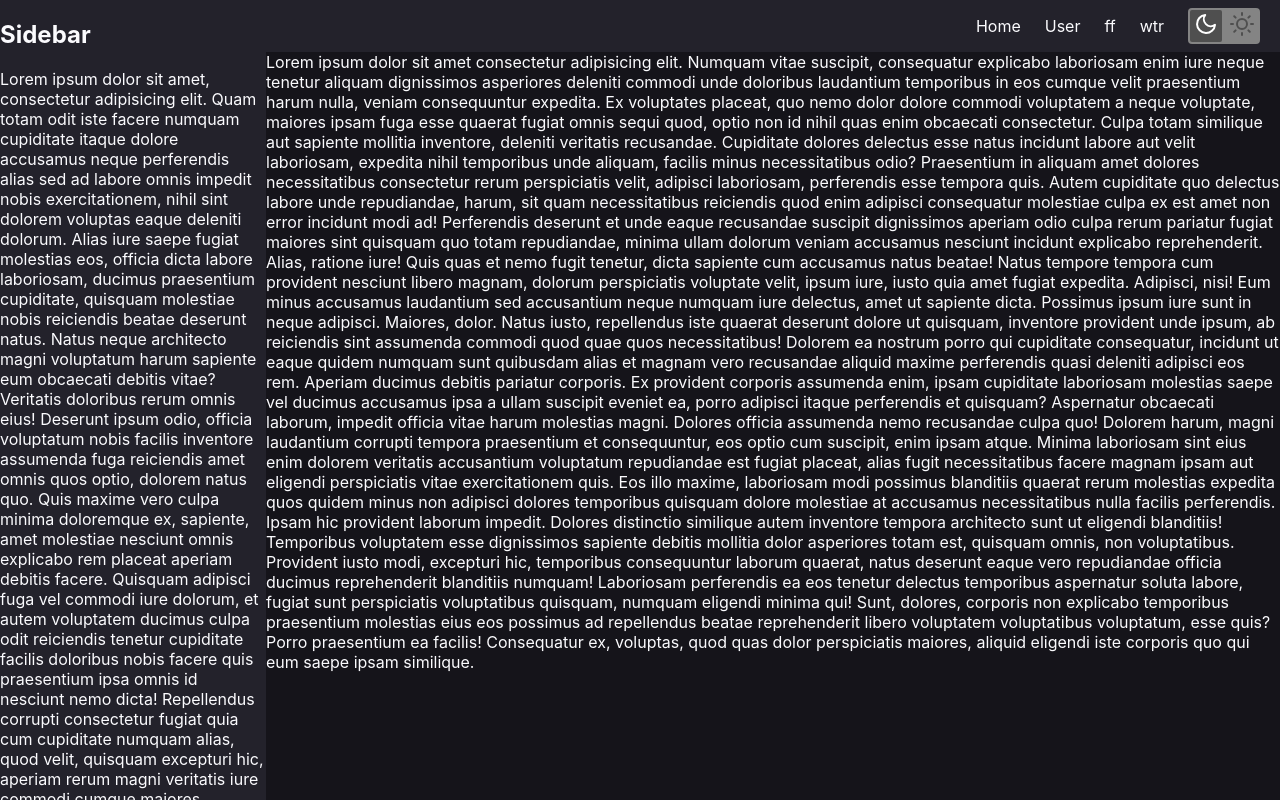
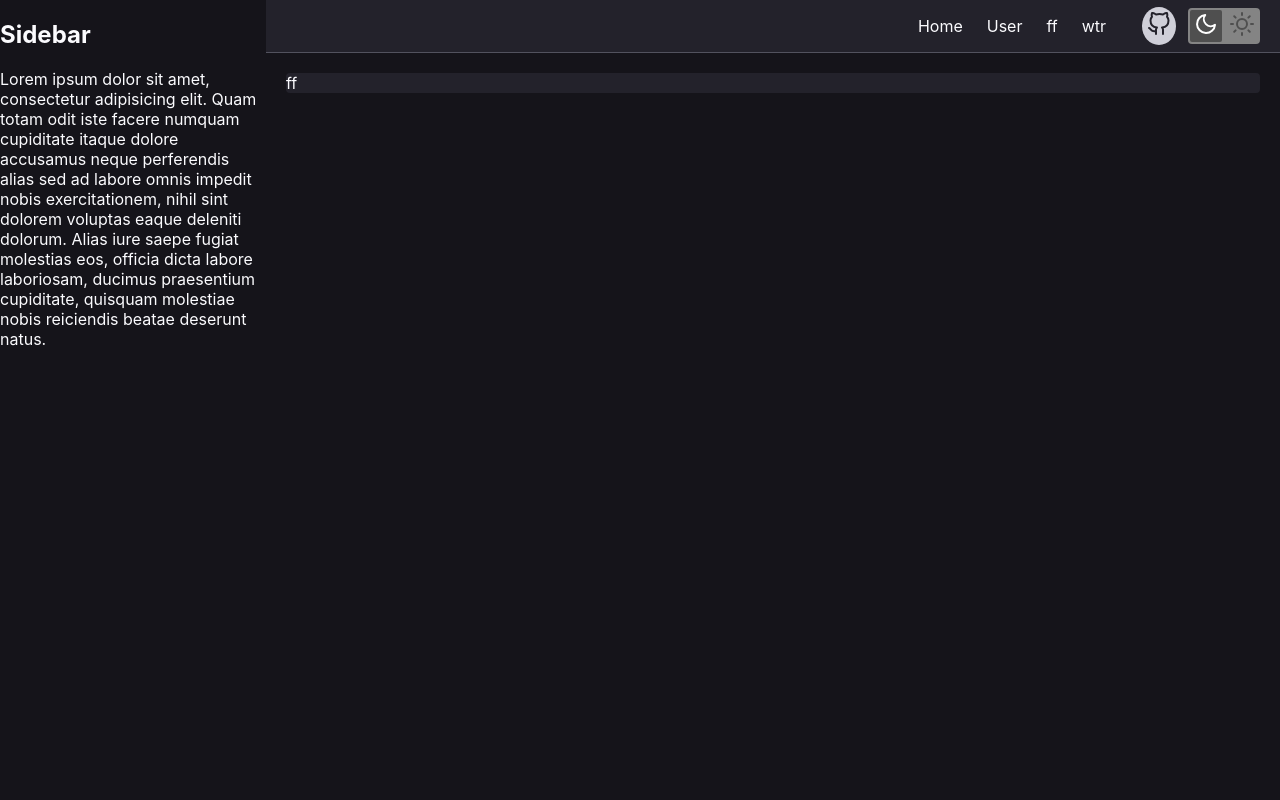
Before and after one commit to OwenHelios/ugc, a React (Create React App) app: page / in a window 1280 px wide. Built offline with nearby package versions, Linux system fonts and the light colour scheme.

Commit message:
header border and github link

```diff
--- a/src/components/Header.tsx
+++ b/src/components/Header.tsx
@@ -2,6 +2,7 @@ import { Link } from 'react-router-dom'
 import 'styles/Header.css'
 import DarkModeToggle from 'components/DarkModeToggle'
 import { FiMenu } from 'react-icons/fi'
+import { FiGithub } from 'react-icons/fi'
 const Header = () => {
   const openSidebar = () => {
     const sidebar = document.querySelector('.sidebar')
@@ -31,6 +32,13 @@ const Header = () => {
             <Link to="/water">wtr</Link>
           </li>
         </ul>
+        <div className="github">
+          <a href="https://github.com/OwenHelios/ugc">
+            <i>
+              <FiGithub />
+            </i>
+          </a>
+        </div>
         <DarkModeToggle />
       </div>
     </header>
--- a/src/components/Sidebar.tsx
+++ b/src/components/Sidebar.tsx
@@ -17,23 +17,7 @@ const Sidebar = () => {
           nihil sint dolorem voluptas eaque deleniti dolorum. Alias iure saepe
           fugiat molestias eos, officia dicta labore laboriosam, ducimus
           praesentium cupiditate, quisquam molestiae nobis reiciendis beatae
-          deserunt natus. Natus neque architecto magni voluptatum harum sapiente
-          eum obcaecati debitis vitae? Veritatis doloribus rerum omnis eius!
-          Deserunt ipsum odio, officia voluptatum nobis facilis inventore
-          assumenda fuga reiciendis amet omnis quos optio, dolorem natus quo.
-          Quis maxime vero culpa minima doloremque ex, sapiente, amet molestiae
-          nesciunt omnis explicabo rem placeat aperiam debitis facere. Quisquam
-          adipisci fuga vel commodi iure dolorum, et autem voluptatem ducimus
-          culpa odit reiciendis tenetur cupiditate facilis doloribus nobis
-          facere quis praesentium ipsa omnis id nesciunt nemo dicta! Repellendus
-          corrupti consectetur fugiat quia cum cupiditate numquam alias, quod
-          velit, quisquam excepturi hic, aperiam rerum magni veritatis iure
-          commodi cumque maiores nesciunt delectus pariatur? Ipsam tempore
-          minima tenetur ducimus sint sunt beatae fugit reprehenderit
-          consequuntur accusantium, delectus, placeat deserunt similique.
-          Necessitatibus itaque ipsam amet a laboriosam. Reiciendis facere
-          labore corporis? Inventore, nostrum accusantium perferendis ut velit
-          eveniet pariatur, tempora illum architecto repellendus ex autem.
+          deserunt natus.
         </div>
       </aside>
       <div className="overlay" onClick={closeSidebar}></div>
--- a/src/pages/Home.tsx
+++ b/src/pages/Home.tsx
@@ -1,63 +1,10 @@
+import 'styles/Home.css'
+
 const Home = () => {
   return (
-    <main className="content">
-      <div>
-        Lorem ipsum dolor sit amet consectetur adipisicing elit. Numquam vitae
-        suscipit, consequatur explicabo laboriosam enim iure neque tenetur
-        aliquam dignissimos asperiores deleniti commodi unde doloribus
-        laudantium temporibus in eos cumque velit praesentium harum nulla,
-        veniam consequuntur expedita. Ex voluptates placeat, quo nemo dolor
-        dolore commodi voluptatem a neque voluptate, maiores ipsam fuga esse
-        quaerat fugiat omnis sequi quod, optio non id nihil quas enim obcaecati
-        consectetur. Culpa totam similique aut sapiente mollitia inventore,
-        deleniti veritatis recusandae. Cupiditate dolores delectus esse natus
-        incidunt labore aut velit laboriosam, expedita nihil temporibus unde
-        aliquam, facilis minus necessitatibus odio? Praesentium in aliquam amet
-        dolores necessitatibus consectetur rerum perspiciatis velit, adipisci
-        laboriosam, perferendis esse tempora quis. Autem cupiditate quo delectus
-        labore unde repudiandae, harum, sit quam necessitatibus reiciendis quod
-        enim adipisci consequatur molestiae culpa ex est amet non error incidunt
-        modi ad! Perferendis deserunt et unde eaque recusandae suscipit
-        dignissimos aperiam odio culpa rerum pariatur fugiat maiores sint
-        quisquam quo totam repudiandae, minima ullam dolorum veniam accusamus
-        nesciunt incidunt explicabo reprehenderit. Alias, ratione iure! Quis
-        quas et nemo fugit tenetur, dicta sapiente cum accusamus natus beatae!
-        Natus tempore tempora cum provident nesciunt libero magnam, dolorum
-        perspiciatis voluptate velit, ipsum iure, iusto quia amet fugiat
-        expedita. Adipisci, nisi! Eum minus accusamus laudantium sed accusantium
-        neque numquam iure delectus, amet ut sapiente dicta. Possimus ipsum iure
-        sunt in neque adipisci. Maiores, dolor. Natus iusto, repellendus iste
-        quaerat deserunt dolore ut quisquam, inventore provident unde ipsum, ab
-        reiciendis sint assumenda commodi quod quae quos necessitatibus! Dolorem
-        ea nostrum porro qui cupiditate consequatur, incidunt ut eaque quidem
-        numquam sunt quibusdam alias et magnam vero recusandae aliquid maxime
-        perferendis quasi deleniti adipisci eos rem. Aperiam ducimus debitis
-        pariatur corporis. Ex provident corporis assumenda enim, ipsam
-        cupiditate laboriosam molestias saepe vel ducimus accusamus ipsa a ullam
-        suscipit eveniet ea, porro adipisci itaque perferendis et quisquam?
-        Aspernatur obcaecati laborum, impedit officia vitae harum molestias
-        magni. Dolores officia assumenda nemo recusandae culpa quo! Dolorem
-        harum, magni laudantium corrupti tempora praesentium et consequuntur,
-        eos optio cum suscipit, enim ipsam atque. Minima laboriosam sint eius
-        enim dolorem veritatis accusantium voluptatum repudiandae est fugiat
-        placeat, alias fugit necessitatibus facere magnam ipsam aut eligendi
-        perspiciatis vitae exercitationem quis. Eos illo maxime, laboriosam modi
-        possimus blanditiis quaerat rerum molestias expedita quos quidem minus
-        non adipisci dolores temporibus quisquam dolore molestiae at accusamus
-        necessitatibus nulla facilis perferendis. Ipsam hic provident laborum
-        impedit. Dolores distinctio similique autem inventore tempora architecto
-        sunt ut eligendi blanditiis! Temporibus voluptatem esse dignissimos
-        sapiente debitis mollitia dolor asperiores totam est, quisquam omnis,
-        non voluptatibus. Provident iusto modi, excepturi hic, temporibus
-        consequuntur laborum quaerat, natus deserunt eaque vero repudiandae
-        officia ducimus reprehenderit blanditiis numquam! Laboriosam perferendis
-        ea eos tenetur delectus temporibus aspernatur soluta labore, fugiat sunt
-        perspiciatis voluptatibus quisquam, numquam eligendi minima qui! Sunt,
-        dolores, corporis non explicabo temporibus praesentium molestias eius
-        eos possimus ad repellendus beatae reprehenderit libero voluptatem
-        voluptatibus voluptatum, esse quis? Porro praesentium ea facilis!
-        Consequatur ex, voluptas, quod quas dolor perspiciatis maiores, aliquid
-        eligendi iste corporis quo qui eum saepe ipsam similique.
+    <main>
+      <div className="main-content">
+        <div className="card">ff</div>
       </div>
     </main>
   )
--- a/src/styles/Header.css
+++ b/src/styles/Header.css
@@ -3,6 +3,7 @@
   display: flex;
   align-items: center;
   justify-content: space-between;
+  border-bottom: 1px solid var(--border-primary);
   padding: 0 12px;
   /* Stick header to the top when scrolling: */
   position: sticky;
@@ -41,6 +42,16 @@
   padding: 0 12px;
 }
 
+.github {
+  padding: 5px;
+  margin: 0 12px;
+  font-size: 24px;
+  line-height: 1;
+  border-radius: 50%;
+  color: var(--background-secondary);
+  background-color: var(--text-secondary);
+}
+
 @media screen and (min-width: 960px) {
   .header {
     padding: 0 20px;
--- /dev/null
+++ b/src/styles/Home.css
@@ -0,0 +1,8 @@
+.main-content {
+  padding: 20px;
+}
+
+.card {
+  background-color: var(--background-secondary);
+  border-radius: 4px;
+}
--- a/src/styles/Sidebar.css
+++ b/src/styles/Sidebar.css
@@ -5,6 +5,7 @@
   left: 0;
   width: 266px;
   background-color: var(--background-secondary);
+  border-right: 1px solid var(--border-primary);
   overflow-y: auto;
   transform: translateX(-100%);
   transition: all 200ms ease-in-out;
@@ -34,5 +35,7 @@
 @media screen and (min-width: 960px) {
   .sidebar {
     transform: translateX(0);
+    border: none;
+    background-color: var(--background-primary);
   }
 }
```
